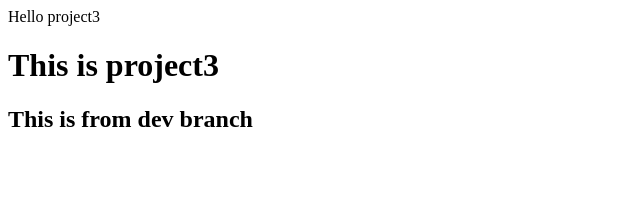
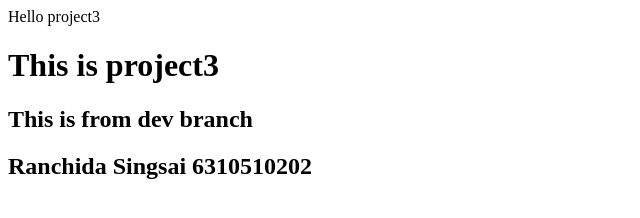
Before and after one commit to RanchidaB/project3, a plain HTML site: page index.html in a window 1280 px wide. Shown: the whole page, without its empty margins (0-640 px from the left). Drawn offline with Linux system fonts and the light colour scheme.

Commit message:
add by Ranchida Singsai

```diff
--- a/index.html
+++ b/index.html
@@ -9,5 +9,6 @@
 	<div>Hello project3</dive>
 	<h1> This is project3 </h1>
 	<h2> This is from dev branch </h2>
+	<h2> Ranchida Singsai 6310510202 </h2>
 </body>
 </html>
```
